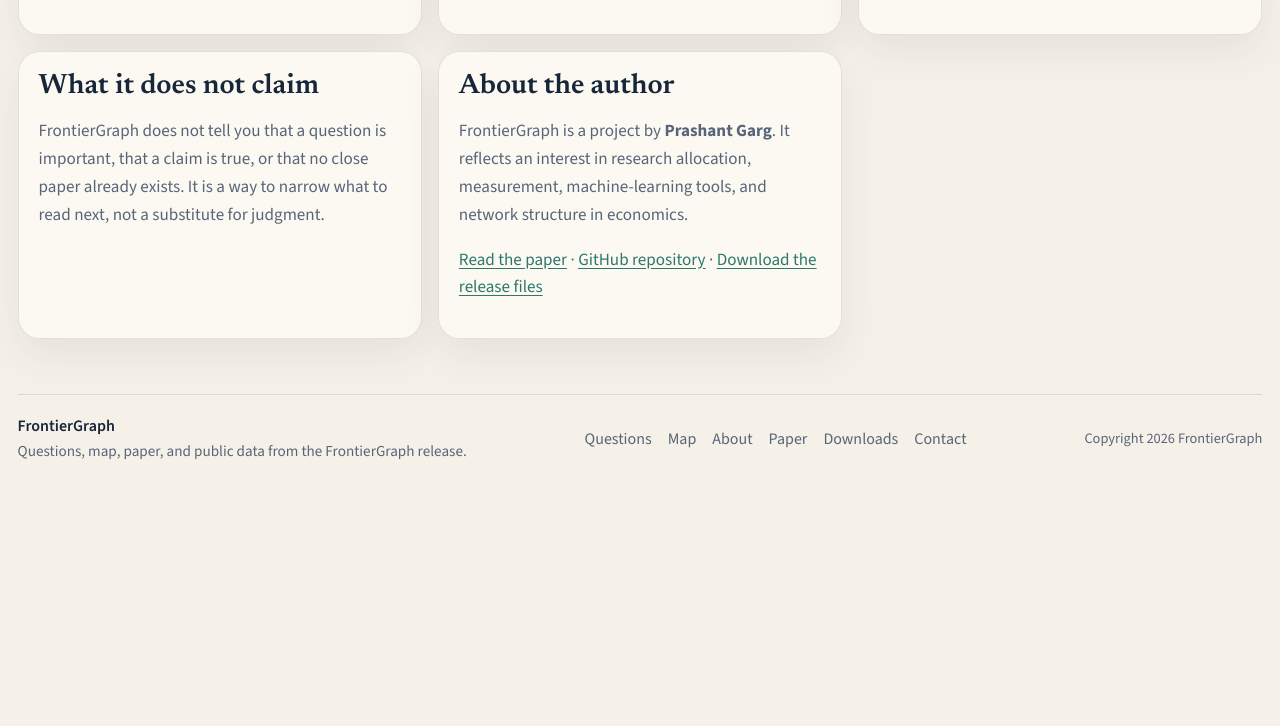
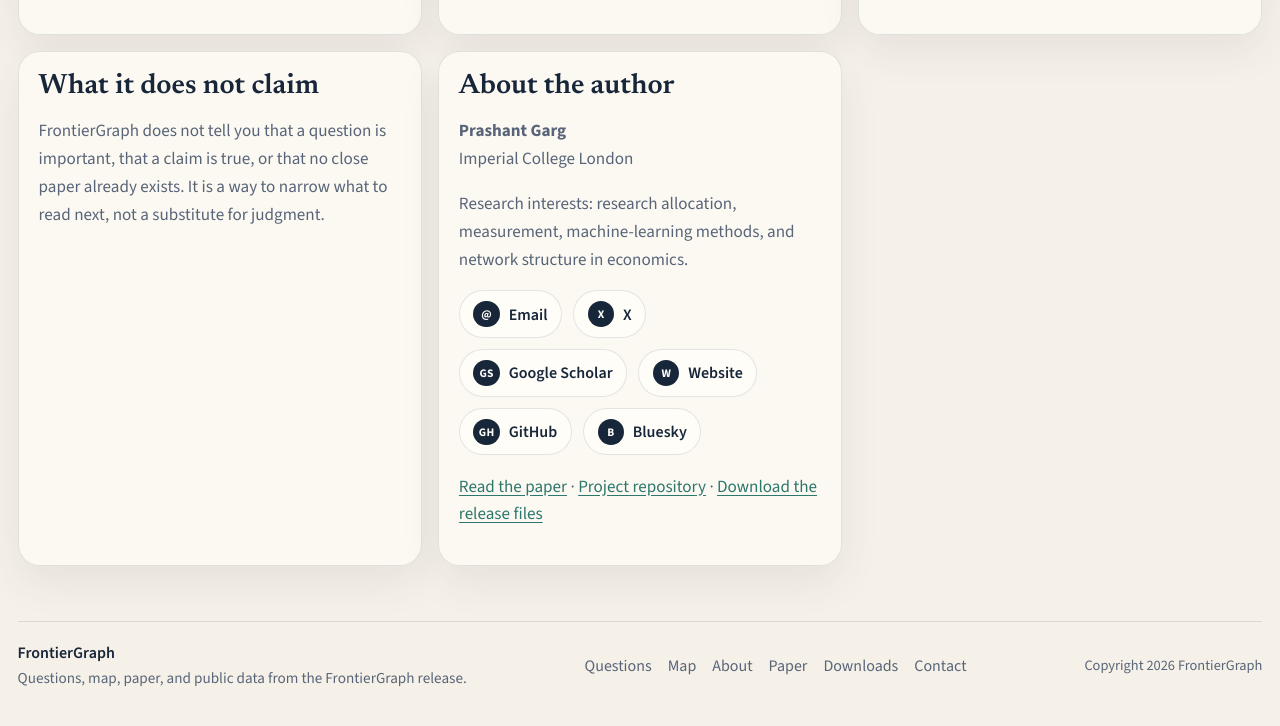
Before and after one commit to prashgarg/frontiergraph, an Astro site in the folder site/: page /about in a window 1280 px wide. Shown: the part 809-1535 px from the top of the page. Before the commit the page ends 1344 px from the top, so only its background shows below. Built offline with nearby package versions, Linux system fonts and the light colour scheme; Astro itself is replaced by a stand-in of ours.

Commit message:
Add author links to about page

```diff
--- a/site/src/pages/about/index.astro
+++ b/site/src/pages/about/index.astro
@@ -1,6 +1,15 @@
 ---
 import BaseLayout from "../../layouts/BaseLayout.astro";
 import { data } from "../../lib/site-data";
+
+const authorLinks = [
+  { label: "Email", href: "mailto:prashant.garg@imperial.ac.uk", badge: "@" },
+  { label: "X", href: "https://x.com/Prashant_Garg_", badge: "X" },
+  { label: "Google Scholar", href: "https://scholar.google.com/citations?hl=en&user=C3o_l0IAAAAJ", badge: "GS" },
+  { label: "Website", href: "https://www.prashantgarg.org/", badge: "W" },
+  { label: "GitHub", href: "https://github.com/prashgarg", badge: "GH" },
+  { label: "Bluesky", href: "https://bsky.app/profile/prashantgarg.bsky.social", badge: "B" },
+];
 ---
 
 <BaseLayout
@@ -50,10 +59,22 @@ import { data } from "../../lib/site-data";
         <article class="card">
           <h2>About the author</h2>
           <p class="card-copy">
-            FrontierGraph is a project by <strong>Prashant Garg</strong>. It reflects an interest in research allocation, measurement, machine-learning tools, and network structure in economics.
+            <strong>Prashant Garg</strong><br />
+            Imperial College London
           </p>
           <p class="card-copy">
-            <a href="/paper/">Read the paper</a> · <a href={data.repo_url}>GitHub repository</a> · <a href="/downloads/">Download the release files</a>
+            Research interests: research allocation, measurement, machine-learning methods, and network structure in economics.
+          </p>
+          <div class="about-link-grid" aria-label="Author links">
+            {authorLinks.map((link) => (
+              <a class="about-link-chip" href={link.href} target="_blank" rel="noreferrer">
+                <span class="about-link-badge" aria-hidden="true">{link.badge}</span>
+                <span>{link.label}</span>
+              </a>
+            ))}
+          </div>
+          <p class="card-copy">
+            <a href="/paper/">Read the paper</a> · <a href={data.repo_url}>Project repository</a> · <a href="/downloads/">Download the release files</a>
           </p>
         </article>
       </div>
--- a/site/src/styles/global.css
+++ b/site/src/styles/global.css
@@ -433,6 +433,48 @@ h3 {
   margin-top: 1.4rem;
 }
 
+.about-link-grid {
+  display: flex;
+  flex-wrap: wrap;
+  gap: 0.7rem;
+  margin-top: 1rem;
+}
+
+.about-link-chip {
+  display: inline-flex;
+  align-items: center;
+  gap: 0.55rem;
+  padding: 0.6rem 0.85rem;
+  border: 1px solid var(--line);
+  border-radius: 999px;
+  background: var(--surface-strong);
+  color: var(--text);
+  font-weight: 600;
+  text-decoration: none;
+  transition: border-color 140ms ease, background 140ms ease, transform 140ms ease;
+}
+
+.about-link-chip:hover {
+  border-color: var(--line-strong);
+  background: var(--panel-strong);
+  transform: translateY(-1px);
+}
+
+.about-link-badge {
+  display: inline-flex;
+  align-items: center;
+  justify-content: center;
+  min-width: 1.65rem;
+  height: 1.65rem;
+  padding: 0 0.3rem;
+  border-radius: 999px;
+  background: var(--text);
+  color: #fffdfa;
+  font-size: 0.72rem;
+  font-weight: 700;
+  letter-spacing: 0.02em;
+}
+
 .why-grid .card {
   padding: 1.35rem;
 }
```
